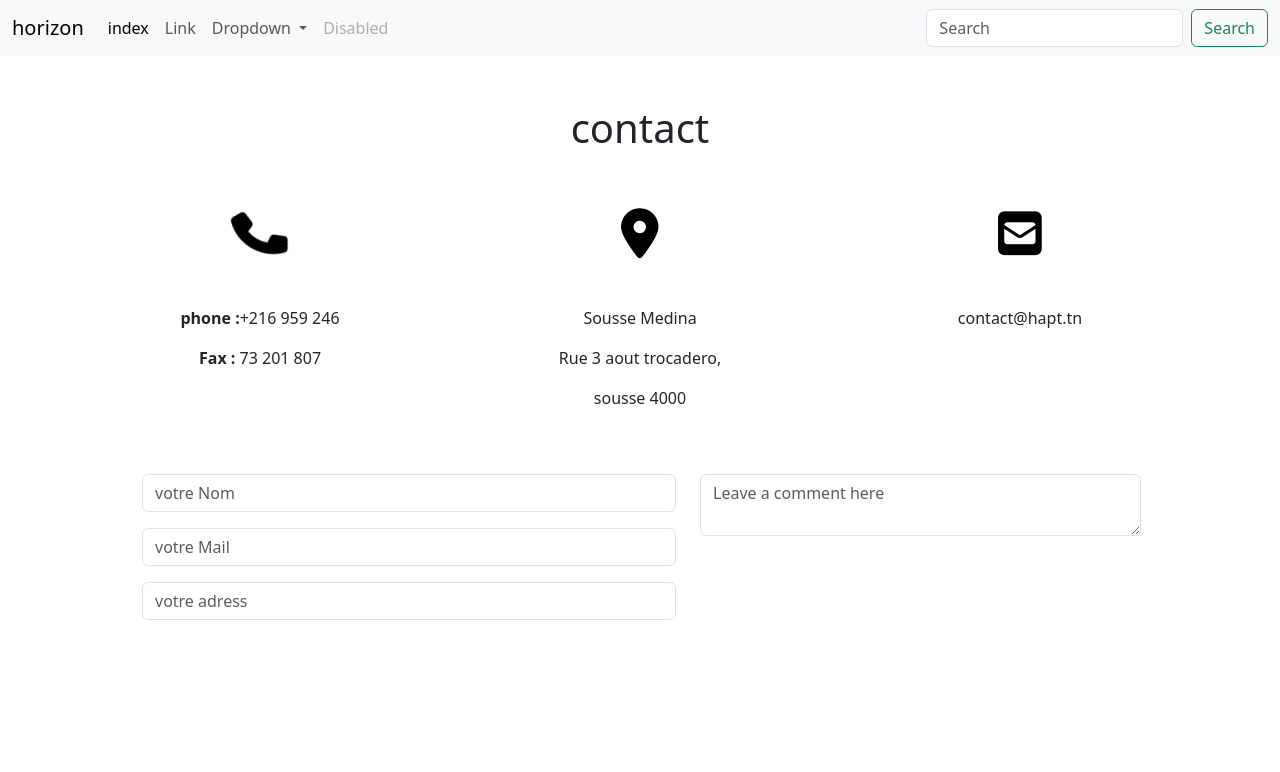
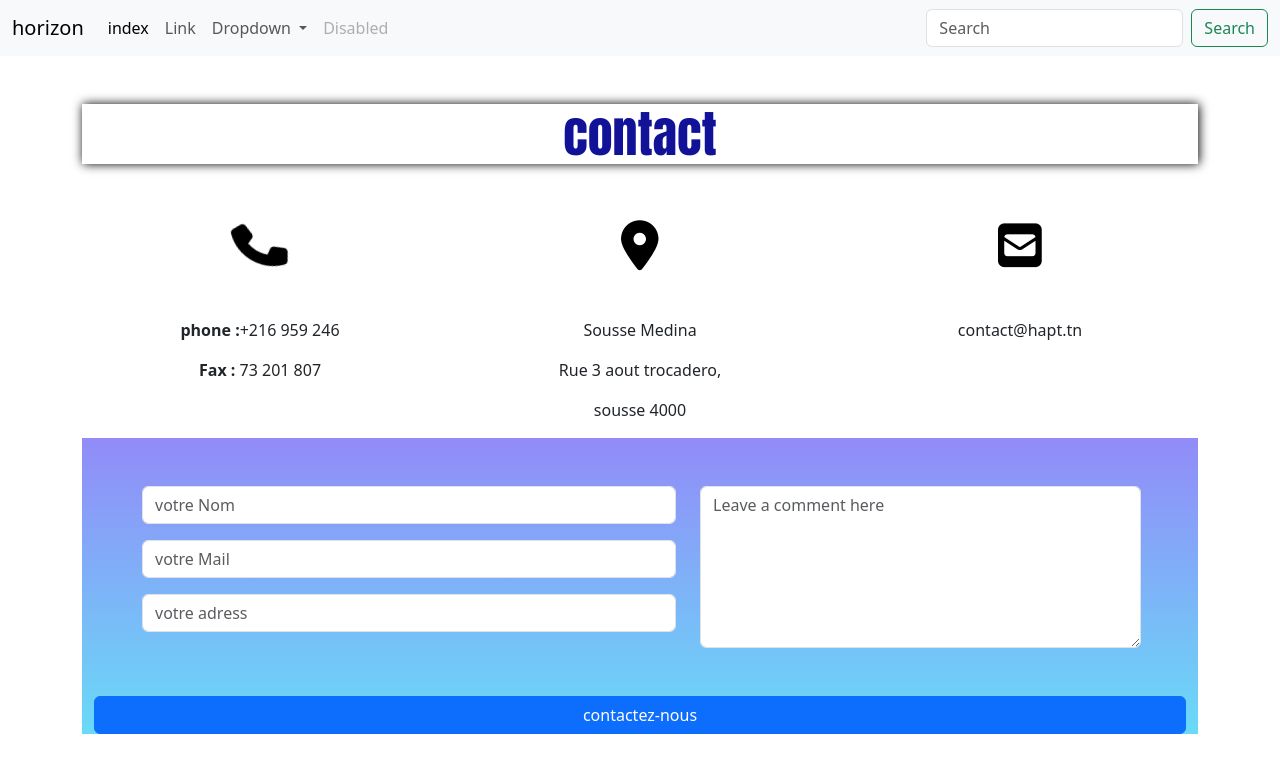
Before and after one commit to Nesrine-Labbene/horizon, a plain HTML site: page contact.html in a window 1280 px wide. Drawn offline with nearby package versions, Linux system fonts and the light colour scheme.

Commit message:
new add
add color, background and box relief

```diff
--- a/contact.html
+++ b/contact.html
@@ -67,7 +67,7 @@
             <div class="container">
                 <div class="row">
                     <div class="col-12 text-center mt-5">
-                        <h1>contact</h1>
+                        <h1 class="cr-rouge">contact</h1>
                     </div>
                     <div class="col-4 text-center mt-5" >
                       <i class="fa-solid fa-phone fa-shake mb-5" style="color: #000000; font-size: 50px;"></i>
@@ -86,7 +86,7 @@
               <p>contact@hapt.tn</p>
         </div>
         <div class="col-12">
-         <div class="container">
+         <div class="container  fond">
           <div class="row">
             <div class="col-6 ms-5">
               <input class="form-control mb-3 mt-5"  type="text" placeholder="votre Nom">
@@ -98,6 +98,9 @@
                 <textarea class="form-control" placeholder="Leave a comment here"></textarea>
 
 
+              </div>
+              <div class="col-12 mt-5">
+                <button type="submit" class="btn btn-primary button-design">contactez-nous</button>
               </div>
             </div>
           </div>
--- a/css/style.css
+++ b/css/style.css
@@ -0,0 +1,15 @@
+.button-design{
+    width:100%;
+}
+.fond{
+   background: linear-gradient(#928bf8 , #69daf7) ;
+}
+    .cr-rouge{
+        color: rgb(18, 18, 153);
+        font-family: Impact, Haettenschweiler, 'Arial Narrow Bold', sans-serif;
+        font-size: 50px;
+        box-shadow: 1px 0ch 10px #000000;
+    }
+    textarea{
+        height: 100% ;
+    }
```
Also changed, not shown: images/logo.png (renamed from images/téléchargement.png).
